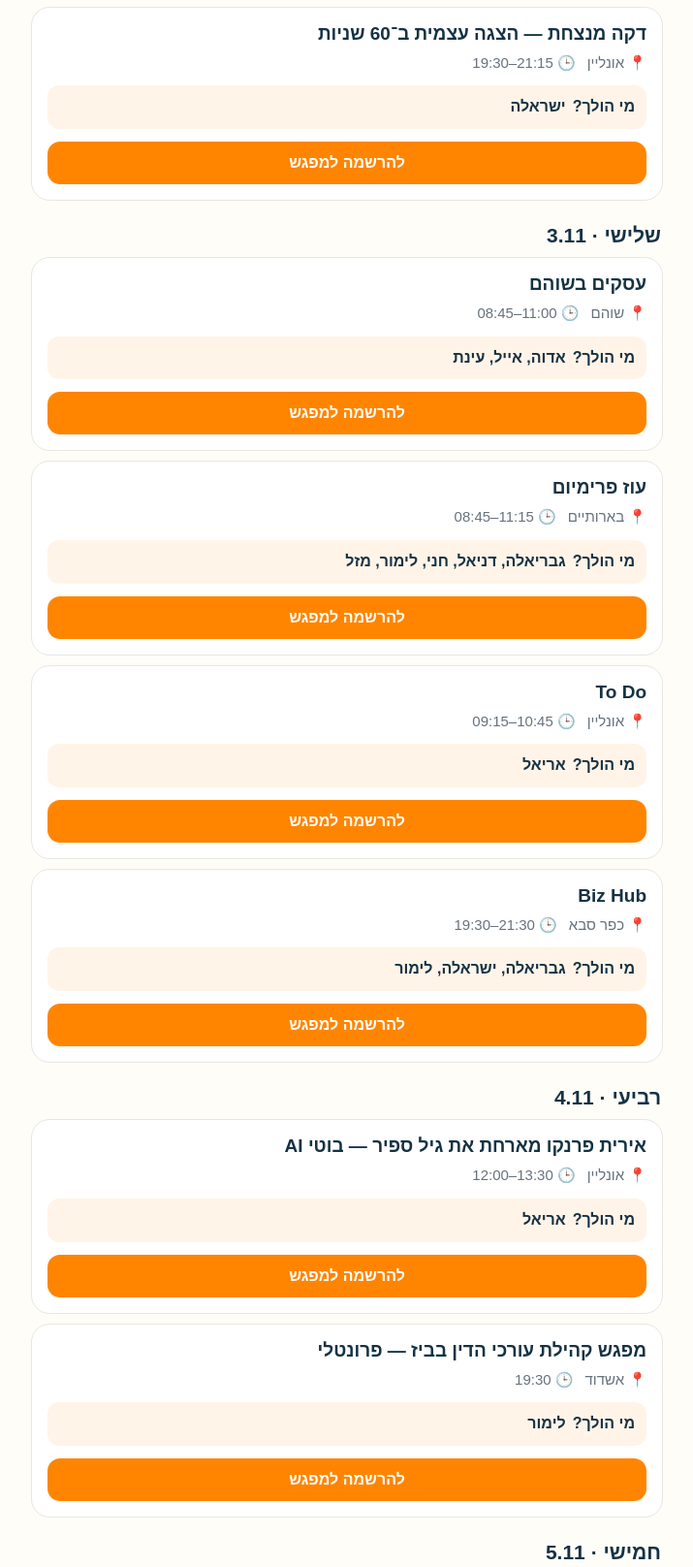
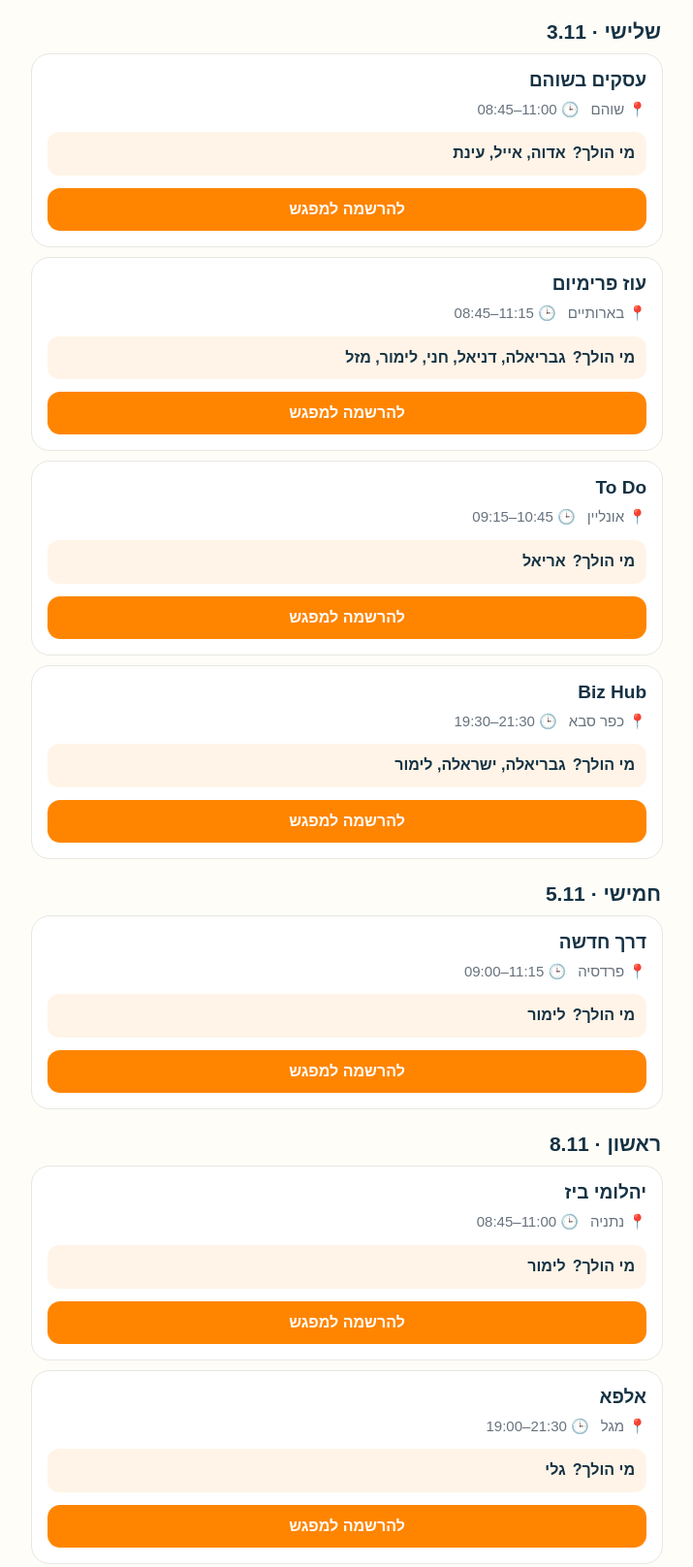
Before and after one commit to levidanielle-max/limoncello-events, a plain HTML site: page index.html in a window 1280 px wide. Shown: the part 882-2498 px from the top of the page at 97% size, without its empty margins (282-997 px from the left). Drawn offline with Linux system fonts and the light colour scheme.

Commit message:
Show only external group meetings for November

```diff
--- a/index.html
+++ b/index.html
@@ -28,12 +28,6 @@
 <div class="who"><span class="who-label">מי הולך?</span><span class="names">עינת</span></div>
 <a class="btn" href="https://www.bizmakebiz.co.il/Groups/224/Events/89631/" target="_blank" rel="noopener noreferrer">להרשמה למפגש</a>
 </article>
-<article class="card">
-<div class="group">דקה מנצחת — הצגה עצמית ב־60 שניות</div>
-<div class="meta"><span>📍 אונליין</span><span>🕒 <bdi>19:30–21:15</bdi></span></div>
-<div class="who"><span class="who-label">מי הולך?</span><span class="names">ישראלה</span></div>
-<a class="btn" href="https://www.bizmakebiz.co.il/Members/a2939254-7d86-416f-ac53-fd38c5829545/Events/87962/" target="_blank" rel="noopener noreferrer">להרשמה למפגש</a>
-</article>
 </section>
 <section class="day-section"><h2>שלישי &#183; 3.11</h2>
 <article class="card">
@@ -61,32 +55,12 @@
 <a class="btn" href="https://www.bizmakebiz.co.il/Groups/242/Events/89210/" target="_blank" rel="noopener noreferrer">להרשמה למפגש</a>
 </article>
 </section>
-<section class="day-section"><h2>רביעי &#183; 4.11</h2>
-<article class="card">
-<div class="group">אירית פרנקו מארחת את גיל ספיר — בוטי AI</div>
-<div class="meta"><span>📍 אונליין</span><span>🕒 <bdi>12:00–13:30</bdi></span></div>
-<div class="who"><span class="who-label">מי הולך?</span><span class="names">אריאל</span></div>
-<a class="btn" href="https://bizlive.co.il/event/?eventid=88917" target="_blank" rel="noopener noreferrer">להרשמה למפגש</a>
-</article>
-<article class="card">
-<div class="group">מפגש קהילת עורכי הדין בביז — פרונטלי</div>
-<div class="meta"><span>📍 אשדוד</span><span>🕒 <bdi>19:30</bdi></span></div>
-<div class="who"><span class="who-label">מי הולך?</span><span class="names">לימור</span></div>
-<a class="btn" href="https://www.bizmakebiz.co.il/Members/12f63805-52c5-4cb1-864d-6d9d2dd2532a/Events/87921/" target="_blank" rel="noopener noreferrer">להרשמה למפגש</a>
-</article>
-</section>
 <section class="day-section"><h2>חמישי &#183; 5.11</h2>
 <article class="card">
 <div class="group">דרך חדשה</div>
 <div class="meta"><span>📍 פרדסיה</span><span>🕒 <bdi>09:00–11:15</bdi></span></div>
 <div class="who"><span class="who-label">מי הולך?</span><span class="names">לימור</span></div>
 <a class="btn" href="https://www.bizmakebiz.co.il/Groups/173/Events/89672/" target="_blank" rel="noopener noreferrer">להרשמה למפגש</a>
-</article>
-<article class="card">
-<div class="group">וטרינריה עם ריפוי באיזון — הקלה טבעית על כאב וחרדה</div>
-<div class="meta"><span>📍 אונליין</span><span>🕒 <bdi>19:00–20:00</bdi></span></div>
-<div class="who"><span class="who-label">מי הולך?</span><span class="names">עינת</span></div>
-<a class="btn" href="https://bizlive.co.il/event/?eventid=89724" target="_blank" rel="noopener noreferrer">להרשמה למפגש</a>
 </article>
 </section>
 <section class="day-section"><h2>ראשון &#183; 8.11</h2>
@@ -95,12 +69,6 @@
 <div class="meta"><span>📍 נתניה</span><span>🕒 <bdi>08:45–11:00</bdi></span></div>
 <div class="who"><span class="who-label">מי הולך?</span><span class="names">לימור</span></div>
 <a class="btn" href="https://www.bizmakebiz.co.il/Groups/262/Events/89576/" target="_blank" rel="noopener noreferrer">להרשמה למפגש</a>
-</article>
-<article class="card">
-<div class="group">סדנת סרטונים ב־Canva לעסקים — נועה כהן־אורלוב</div>
-<div class="meta"><span>📍 אונליין</span><span>🕒 <bdi>13:00–14:30</bdi></span></div>
-<div class="who"><span class="who-label">מי הולך?</span><span class="names">מורן</span></div>
-<a class="btn" href="https://bizlive.co.il/event/?eventid=88659" target="_blank" rel="noopener noreferrer">להרשמה למפגש</a>
 </article>
 <article class="card">
 <div class="group">אלפא</div>
@@ -130,12 +98,6 @@
 <div class="who"><span class="who-label">מי הולך?</span><span class="names">חני</span></div>
 <a class="btn" href="https://www.bizmakebiz.co.il/Groups/218/Events/89318/" target="_blank" rel="noopener noreferrer">להרשמה למפגש</a>
 </article>
-<article class="card">
-<div class="group">סדנת סטיילינג — שרון חנן</div>
-<div class="meta"><span>📍 כפר יונה</span><span>🕒 <bdi>09:30–12:00</bdi></span></div>
-<div class="who"><span class="who-label">מי הולך?</span><span class="names">אדוה, מורן</span></div>
-<a class="btn" href="https://www.bizmakebiz.co.il/Members/7fe576c2-85b5-4fc7-90d9-8a89d9aa0291/Events/89677/" target="_blank" rel="noopener noreferrer">להרשמה למפגש</a>
-</article>
 </section>
 <section class="day-section"><h2>חמישי &#183; 12.11</h2>
 <article class="card">
@@ -157,14 +119,6 @@
 <div class="meta"><span>📍 פתח תקווה</span><span>🕒 <bdi>09:15–11:15</bdi></span></div>
 <div class="who"><span class="who-label">מי הולך?</span><span class="names">חני, מזל, עינת</span></div>
 <a class="btn" href="https://www.bizmakebiz.co.il/Groups/252/Events/88964/" target="_blank" rel="noopener noreferrer">להרשמה למפגש</a>
-</article>
-</section>
-<section class="day-section"><h2>שני &#183; 16.11</h2>
-<article class="card">
-<div class="group">מדברים איורוודה עם אודט — עייפות וחוסר אנרגיה</div>
-<div class="meta"><span>📍 אונליין</span><span>🕒 <bdi>20:00–21:00</bdi></span></div>
-<div class="who"><span class="who-label">מי הולך?</span><span class="names">גבריאלה, עינת</span></div>
-<a class="btn" href="https://bizlive.co.il/event/?eventid=88566" target="_blank" rel="noopener noreferrer">להרשמה למפגש</a>
 </article>
 </section>
 <section class="day-section"><h2>שלישי &#183; 17.11</h2>
@@ -201,14 +155,6 @@
 <div class="meta"><span>📍 פרדסיה</span><span>🕒 <bdi>09:00–11:15</bdi></span></div>
 <div class="who"><span class="who-label">מי הולך?</span><span class="names">חני</span></div>
 <a class="btn" href="https://www.bizmakebiz.co.il/Groups/173/Events/89673/" target="_blank" rel="noopener noreferrer">להרשמה למפגש</a>
-</article>
-</section>
-<section class="day-section"><h2>שישי &#183; 20.11</h2>
-<article class="card">
-<div class="group">סדנת קערות טיבטיות וטבילה במי קרח — מרים יזדי</div>
-<div class="meta"><span>📍 כפר סבא</span><span>🕒 <bdi>11:00–14:30</bdi></span></div>
-<div class="who"><span class="who-label">מי הולך?</span><span class="names">גבריאלה</span></div>
-<a class="btn" href="https://www.bizmakebiz.co.il/Members/68e2f2e2-582d-4932-8800-7870d76840e3/Events/89782/" target="_blank" rel="noopener noreferrer">להרשמה למפגש</a>
 </article>
 </section>
 <section class="day-section"><h2>ראשון &#183; 22.11</h2>
```
